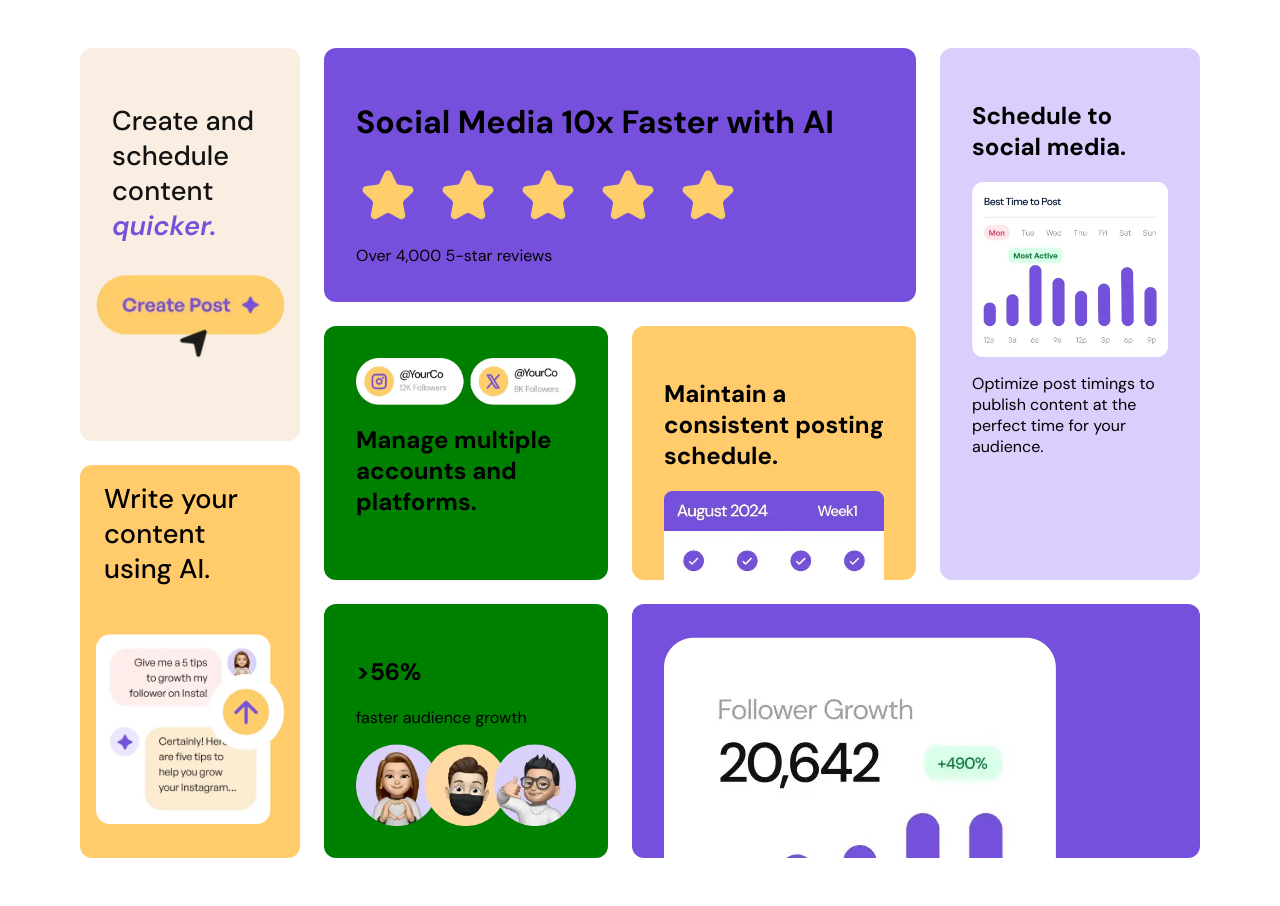
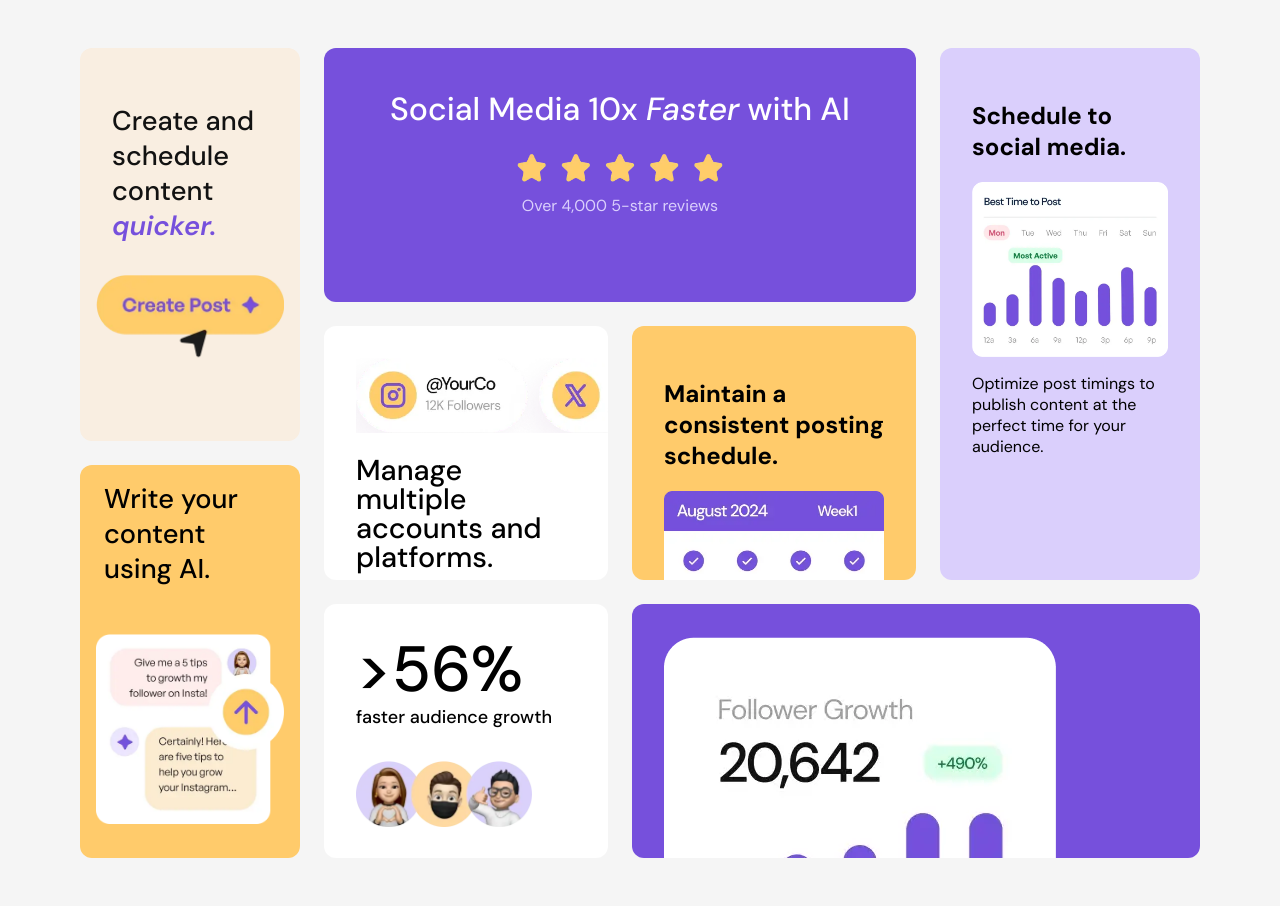
Before and after one commit to Ricard0ugh/bento-grid-practice-project, a plain HTML site: page index.html in a window 1280 px wide. Drawn offline with Linux system fonts and the light colour scheme.

Commit message:
50% left side complete

```diff
--- a/styles.css
+++ b/styles.css
@@ -11,7 +11,7 @@
 }
 
 body {
-    background-color: var(--white);
+    background-color: #f5f5f5;
     margin: 0;
 
     display: flex;
@@ -56,13 +56,58 @@ body {
     background-color: var(--purple500);
 }
 
-#box-1 h2 {
+#box-1 h1 {
+    color: var(--white);
+    font-weight: 500;
+    font-size: 2rem;
+    text-align: center;
+    margin-top: .5rem;
+}
 
+#box-1 #h1-top {
+    margin-bottom: -1rem;
+    font-size: 3.2rem;
+}
+
+#box-1 #h1-bottom {
+    margin-top: 0;
+    font-size: 3.2rem;
+    margin-bottom: 0;
+}
+
+#box-1 #num {
+    color: var(--yellow500);
+}
+
+#box-1 #faster {
+    font-style: italic;
+}
+
+#box-1 img {
+    width: 40%;
+    margin: 0 auto;
+}
+
+#box-1 p {
+    text-align: center;
+    color: var(--purple100);
+    margin-top: 0.5rem;
 }
 
 #box-2 {
     grid-area: box-2;
-    background-color: green;
+    background-color: var(--white);
+}
+
+#box-2 img {
+    max-width: 160%;
+}
+
+#box-2 h2 {
+    font-size: 1.8rem;
+    font-weight: 500;
+    max-width: 10ch;
+    line-height: 1;
 }
 
 #box-3 {
@@ -82,7 +127,24 @@ body {
 
 #box-6 {
     grid-area: box-6;
-    background-color: green;
+    background-color: var(--white);
+}
+
+#box-6 h2 {
+    margin-top: -.5rem;
+    font-size: 4rem;
+    font-weight: 500;
+    margin-bottom: -1.5rem;
+}
+
+#box-6 p {
+    font-size: 18px;
+    font-weight: 500;
+    margin-bottom: 2rem;
+}
+
+#box-6 img {
+    width: 80%;
 }
 
 #box-7 {
```
